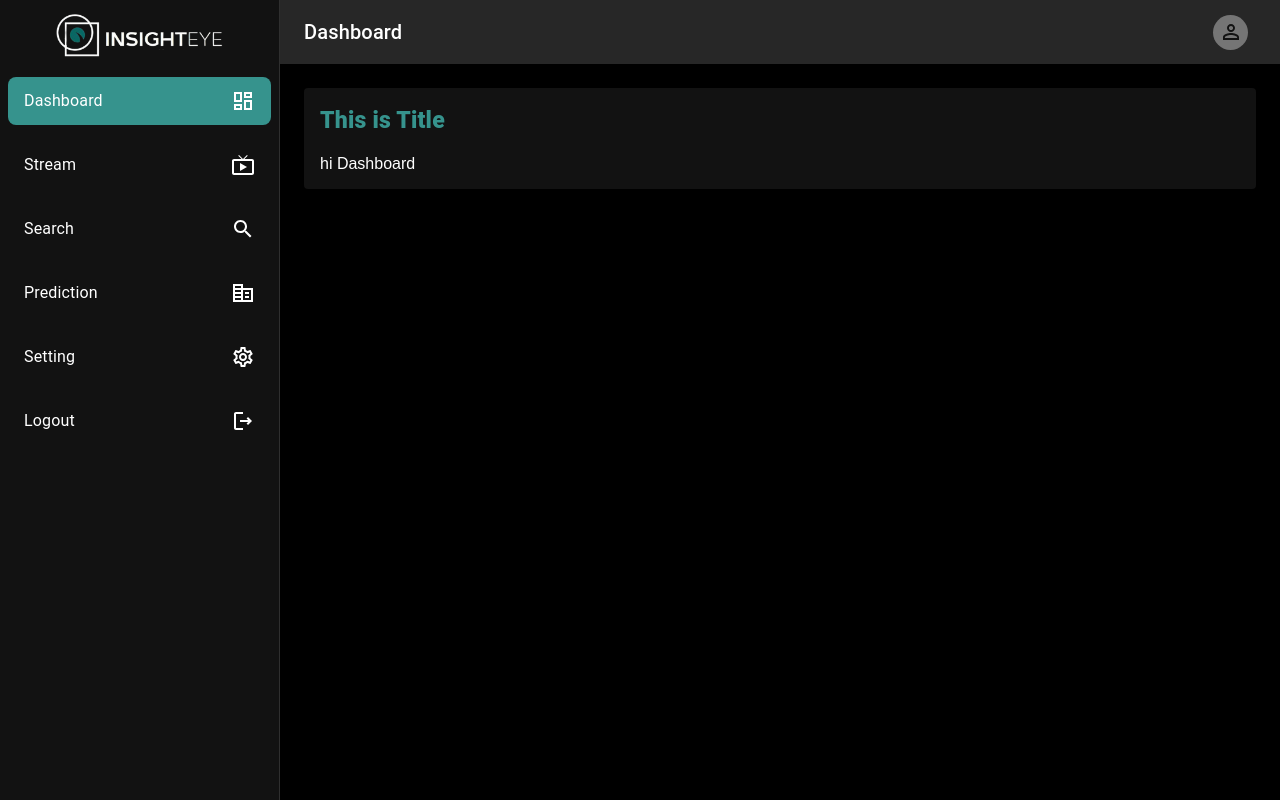
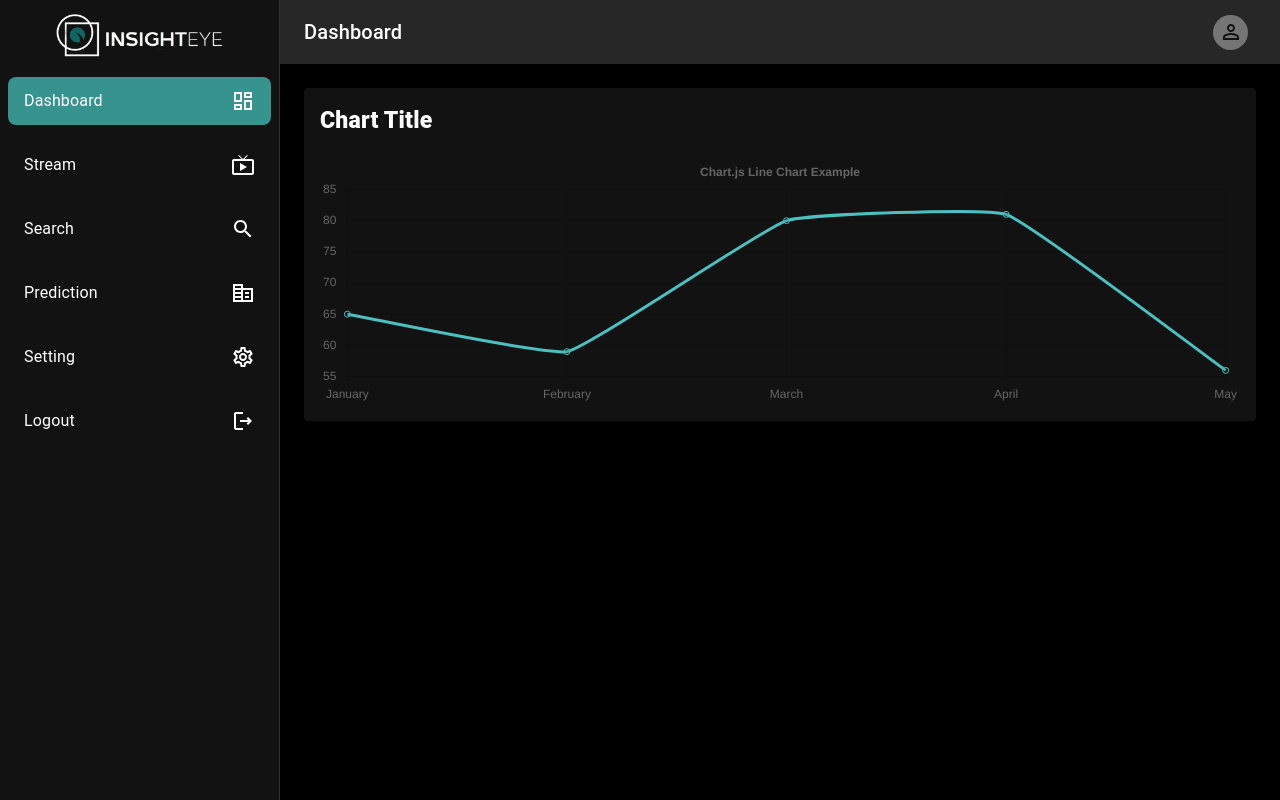
Before and after one commit to randa-11295/Insight-eye, a React (Create React App) app: page / in a window 1280 px wide. Built offline with nearby package versions, Linux system fonts and the light colour scheme.

Commit message:
add chart

```diff
--- a/package.json
+++ b/package.json
@@ -11,7 +11,9 @@
     "@testing-library/jest-dom": "^5.14.1",
     "@testing-library/react": "^13.0.0",
     "@testing-library/user-event": "^13.2.1",
+    "chart.js": "^4.4.7",
     "react": "^19.0.0",
+    "react-chartjs-2": "^5.3.0",
     "react-dom": "^19.0.0",
     "react-router-dom": "6.15.0",
     "react-scripts": "5.0.1",
--- a/src/Components/HOC/Holder.js
+++ b/src/Components/HOC/Holder.js
@@ -1,9 +1,11 @@
 import { Paper, Typography } from "@mui/material"
 
-const Holder = ({ children }) => (
+const Holder = ({ children, title }) => (
 
-    <Paper sx={{ padding: "1rem" , background :"#121212"}} elevation={3} >
-        <Typography color="primary" pb={2} fontWeight={800 } fontSize={23}>This is Title</Typography>
+    <Paper sx={{ padding: "1rem", background: "#121212" }} elevation={3} >
+        {title && <Typography pb={2} fontWeight={800} fontSize={23} textTransform="capitalize">
+            {title}
+        </Typography>}
         {children}
     </Paper>
 )
--- /dev/null
+++ b/src/Components/Reusable/CustomChart.js
@@ -0,0 +1,44 @@
+// LineChart.js
+import React from 'react';
+import { Line } from 'react-chartjs-2';
+import { Chart as ChartJS, CategoryScale, LinearScale, PointElement, LineElement, Title, Tooltip, Legend } from 'chart.js';
+
+// Register Chart.js components
+ChartJS.register(CategoryScale, LinearScale, PointElement, LineElement, Title, Tooltip, Legend);
+
+const LineChart = () => {
+  // Data for the chart
+  const data = {
+    labels: ['January', 'February', 'March', 'April', 'May'],  // X-axis labels
+    datasets: [
+      {
+        label: 'My First Dataset',
+        data: [65, 59, 80, 81, 56],  // Y-axis data points
+        fill: false,
+        borderColor: 'rgb(75, 192, 192)',
+        tension: 0.1,
+      },
+    ],
+  };
+
+  // Options for the chart
+  const options = {
+    responsive: true,
+    maintainAspectRatio: false,  // Allow the chart to take 100% height
+    plugins: {
+      title: {
+        display: true,
+        text: 'Chart.js Line Chart Example',
+      },
+      legend: {
+        position: 'bottom ',
+      },
+    },
+  };
+
+  return (
+      <Line data={data} options={options} />
+  );
+};
+
+export default LineChart;
--- a/src/Pages/Dashboard.js
+++ b/src/Pages/Dashboard.js
@@ -1,11 +1,14 @@
 import Holder from "../Components/HOC/Holder"
+import CustomChart from "../Components/Reusable/CustomChart"
+import { Box } from "@mui/system"
 const Dashboard = () => {
     return (
         <>
-            < Holder>
-                <p>
-                    hi Dashboard
-                </p>
+            < Holder title="chart title">
+                <Box sx={{ height: '250px' }}>
+
+                    <CustomChart />
+                </Box>
             </Holder>
         </>
     )
--- a/src/utils/theme.js
+++ b/src/utils/theme.js
@@ -4,14 +4,12 @@ const theme = createTheme({
     palette: {
         mode: 'dark',
         primary: {
-            main: '#36938d', // Your preferred teal color
+            main: '#36938d',
         },
         secondary: {
-            main: '#F69722', // Your preferred dark blue
+            main: '#F69722',
         },
-
     },
 });
 
 export default theme;
-//
```
Also changed, not shown: 1 other file (tests, documents, lock files or other folders).
